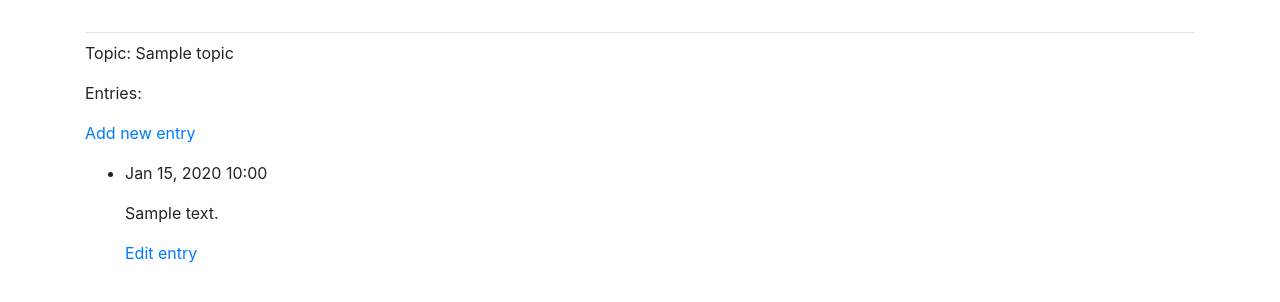
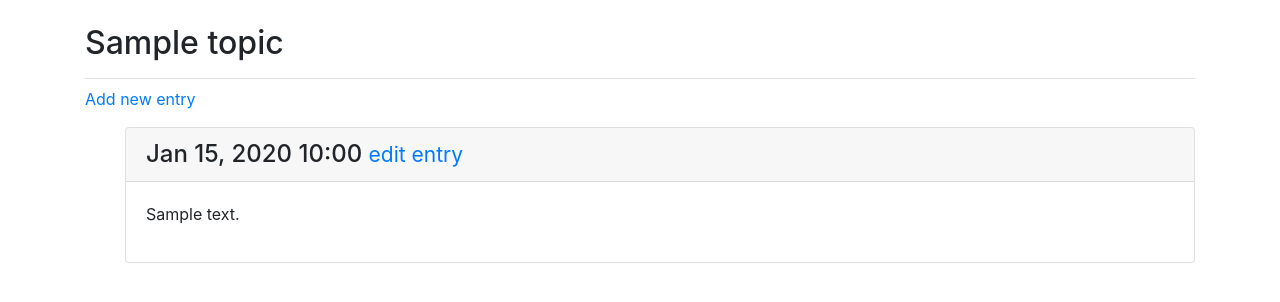
Before and after one commit to arvinder-palaha/learning_log, a Django app: template learning_logs/templates/learning_logs/topic.html in a window 1280 px wide. Shown: the part 58-360 px from the top of the page. Run offline with Django 5.2, Linux system fonts and the light colour scheme; the template is opened without the code that fills it: most values are stand-ins (such as "Sample title", 1, 10 or a date in 2020); some libraries are stand-ins or nearby versions.

Commit message:
Styled entries to show each entry as a card, with edit entry link a bit smaller than timestamp

```diff
--- a/learning_logs/templates/learning_logs/topic.html
+++ b/learning_logs/templates/learning_logs/topic.html
@@ -1,24 +1,29 @@
 {% extends "learning_logs/base.html" %}
 
+{% block page_header %}
+    <h2>{{ topic }}</h2>
+{% endblock page_header %}
+
 {% block content %}
-<p>Topic: {{ topic }}</p>
-
-<p>Entries:</p>
 <p>
     <a href="{% url 'learning_logs:new_entry' topic.id %}">Add new entry</a>
 </p>
 
 <ul>
 {% for entry in entries %}
-    <li>
-        <p>{{ entry.date_added|date:'M d, Y H:i' }}</p>
-        <p>{{ entry.text|linebreaks }}</p>
-        <p>
-            <a href="{% url 'learning_logs:edit_entry' entry.id %}">Edit entry</a>
-        </p>
-    </li>
+    <div class="card mb-3">
+        <h4 class="card-header">
+            {{ entry.date_added|date:'M d, Y H:i' }}
+            <small>
+                <a href="{% url 'learning_logs:edit_entry' entry.id %}">edit entry</a>
+            </small>
+        </h4>
+        <div class="card-body">
+            {{ entry.text|linebreaks }}
+        </div>
+    </div>
 {% empty %}
-    <li>There are no entries for this topic yet.</li>
+    <p>There are no entries for this topic yet.</p>
 {% endfor %}
 </ul>
 
```
